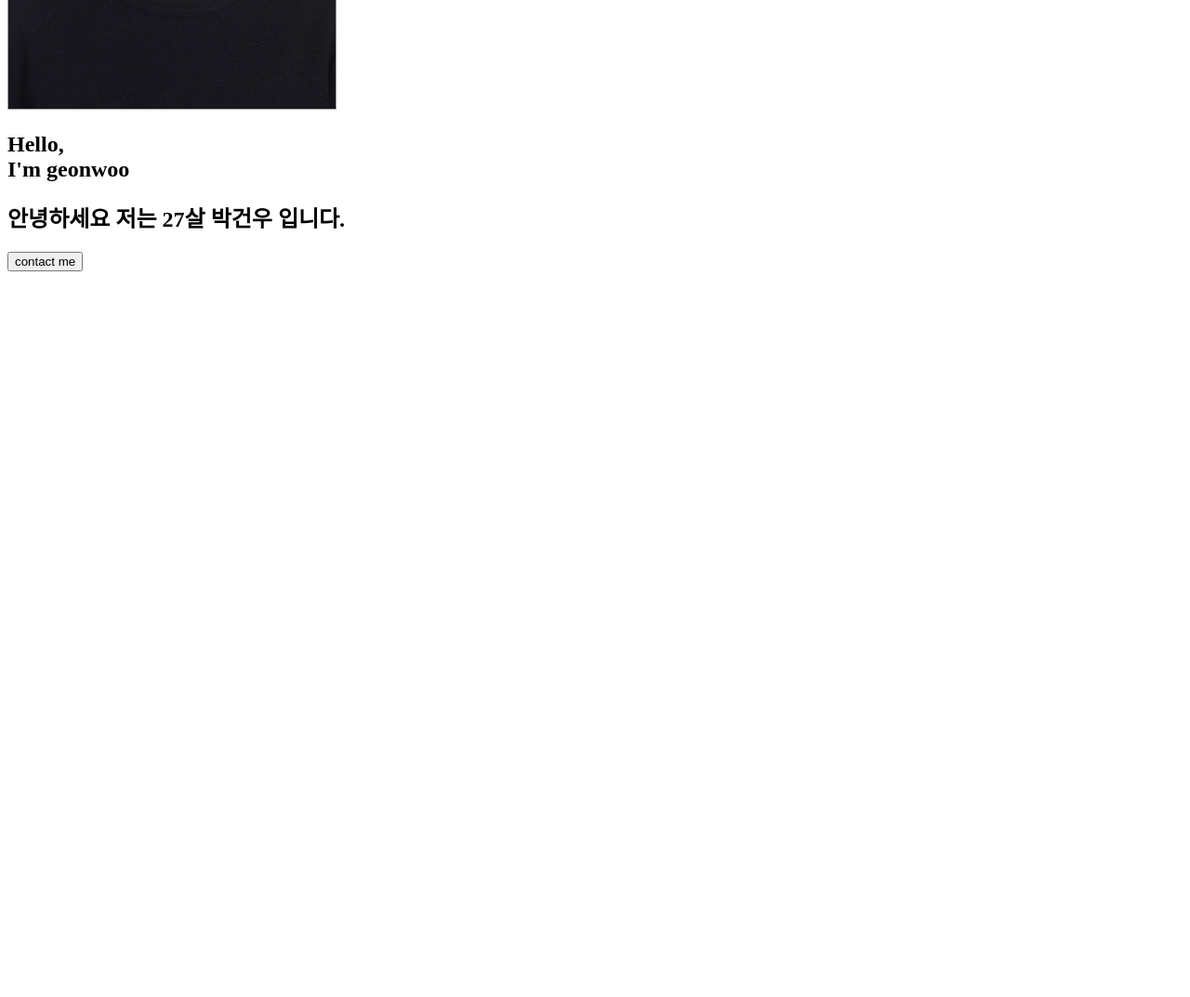
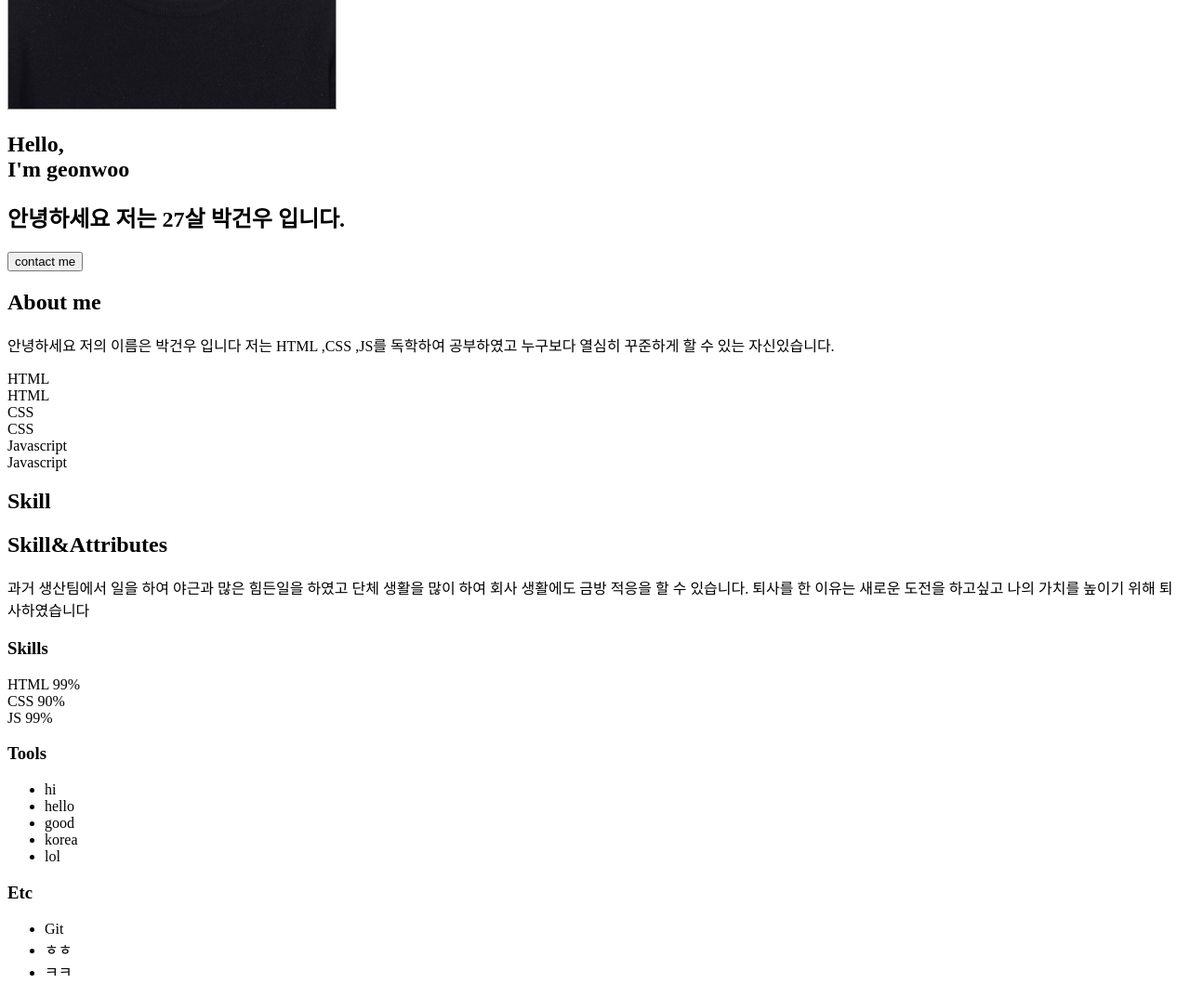
Before and after one commit to ggeonWoo/flrstportfolio., a plain HTML site: page index.html in a window 1280 px wide. Shown: the part 523-1596 px from the top of the page at 93% size. Before the commit the page ends 823 px from the top, so only its background shows below. Drawn offline with Linux system fonts and the light colour scheme.

Commit message:
3 commit

```diff
--- a/index.html
+++ b/index.html
@@ -42,9 +42,107 @@
         <button class="home__buttom">contact me</button>
     </section>
     <!-- About -->
-    <section id="about"></section>
+    <section id="about">
+        <h1>About me</h1>
+        <p>안녕하세요 저의 이름은 박건우 입니다 저는 HTML ,CSS ,JS를
+            독학하여 공부하였고 누구보다 열심히 꾸준하게 할 수 있는
+            자신있습니다.
+        </p>
+        <div class="about__majors">
+            <div class="majors">
+                <div class="majors__icon">
+                    <i class="fa-brands fa-html5"></i>
+                </div>
+                <div class="major__title">HTML</div>
+                <div class="major__description">
+                    HTML
+                </div>
+            </div>
+        </div>
+        <div class="about__majors">
+            <div class="majors">
+                <div class="majors__icon">
+                    <i class="fa-brands fa-css3-alt"></i>
+                </div>
+                <div class="major__title">CSS</div>
+                <div class="major__description">
+                    CSS
+                </div>
+            </div>
+        </div> <div class="about__majors">
+            <div class="majors">
+                <div class="majors__icon">
+                    <i class="fa-brands fa-js"></i>
+                </div>
+                <div class="major__title">Javascript</div>
+                <div class="major__description">
+                    Javascript
+                </div>
+            </div>
+        </div>
+
+    </section>
     <!-- Skills -->
-    <section id="skills"></section>
+    <section id="skills">
+        <h1>Skill</h1>
+        <h2>Skill&Attributes</h2>
+        <p>과거 생산팀에서 일을 하여 야근과 많은 힘든일을 하였고 단체 생활을 많이 하여 회사 생활에도
+            금방 적응을 할 수 있습니다. 퇴사를 한 이유는 새로운 도전을 하고싶고 나의 가치를 높이기 위해
+            퇴사하였습니다
+        </p>
+        <div class="skillset">
+            <div class="skillset__left">
+                <h3 class="skillset__title">Skills</h3>
+                <div class="skill">
+                    <div class="skill_description">
+                        <span>HTML</span>
+                        <span>99%</span>
+                    </div>
+                    <div class="skill__bar">
+                        <div class="skill__value"></div>
+                    </div>
+                </div>
+                <div class="skill">
+                    <div class="skill_description">
+                        <span>CSS</span>
+                        <span>90%</span>
+                    </div>
+                    <div class="skill__bar">
+                        <div class="skill__value"></div>
+                    </div>
+
+                    <div class="skill">
+                        <div class="skill_description">
+                            <span>JS</span>
+                            <span>99%</span>
+                        </div>
+                        <div class="skill__bar">
+                            <div class="skill__value"></div>
+                        </div>
+            </div>
+            <div class="skillset__right">
+                <div class="tools">
+                    <h3 class="skillset__title">Tools</h3>
+                    <ul class="tools__list">
+                        <li><span>hi</span></li>
+                        <li><span>hello</span></li>
+                        <li><span>good</span></li>
+                        <li><span>korea</span></li>
+                        <li><span>lol</span></li>
+                    </ul>
+                </div>
+                <div class="etc">
+                    <h3 class="skillset__title">Etc</h3>
+                    <ul class="etc__list">
+                        <li><span>Git</span></li>
+                        <li><span>ㅎㅎ</span></li>
+                        <li><span>ㅋㅋ</span></li>
+                    </ul>
+                </div>
+            </div>
+        </div>
+
+    </section>
     <!-- Work -->
     <section id="work"></section>
     <!-- Testimonials -->
```
